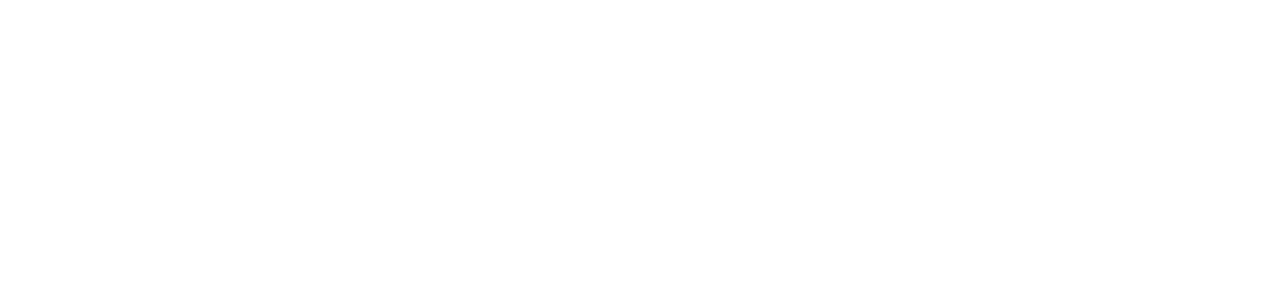
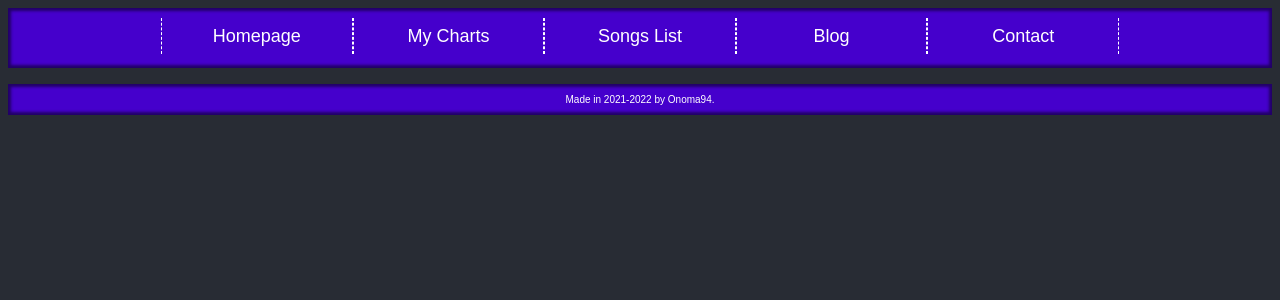
Before and after one commit to Onoma94/songs-site-tsx-frontend, a Next.js app: page /songs in a window 1280 px wide. Shown: the top 300 px of the page. Built offline with nearby package versions, Linux system fonts and the light colour scheme.

Commit message:
Fixed and rewrote routing. Removed some unnecessary files. Fixed stylesheets.

```diff
--- /dev/null
+++ b/components/layout.tsx
@@ -0,0 +1,18 @@
+import TopBar from "./topBar";
+import Navbar from "./navBar";
+import Footer from "./footer";
+
+type DashboardLayoutProps = {
+    children: React.ReactNode,
+}
+
+export default function Layout({children} : DashboardLayoutProps){
+    return(
+        <>
+            <TopBar />
+            <Navbar />
+            {children}
+            <Footer />
+        </>
+    )
+}
--- a/components/navBar.tsx
+++ b/components/navBar.tsx
@@ -1,18 +1,9 @@
-import React, { useState } from "react";
+import React from "react";
 import Link from "next/link";
 
 function Navbar()
 {
-    const [currentTab, setCurrentTab] = useState(() => {
-        switch (window.location.pathname) {
-          case "" || "/":
-            return "/";
-          case "/beer":
-            return "/chart";
-          default:
-            return window.location.pathname;
-        }
-      });
+
     return(
         <nav>
             <ul>
--- a/pages/_app.tsx
+++ b/pages/_app.tsx
@@ -1,8 +1,12 @@
-import '../styles/globals.css'
+import '../styles/style.css'
 import type { AppProps } from 'next/app'
+import Layout from '../components/layout'
 
 function MyApp({ Component, pageProps }: AppProps) {
-  return <Component {...pageProps} />
+  return (
+    <Layout>
+      <Component {...pageProps} />
+    </Layout>)
 }
 
 export default MyApp
--- /dev/null
+++ b/styles/style.css
@@ -0,0 +1,198 @@
+body
+{
+	background-color: #282c34;
+	color: white;
+	font-family:Arial, Helvetica, sans-serif;
+}
+
+topbar
+{
+	position: fixed;
+	top: 0px;
+	height: 20px;
+}
+
+nav
+{
+	position: relative;
+	top: 0px;
+	padding: 10px 0;
+	width: 100%;
+	background-color: #4500CC;
+	text-align: center;
+	box-shadow: #220066 3px 3px 3px 0px inset, #220066 -3px -3px 3px 0px inset;
+}
+
+footer
+{
+
+	display: block;
+
+	width: 100%;
+	padding: 10px 0;
+	font-size: 10px;
+	background-color: #4500CC;
+	text-align: center;
+	box-shadow: #220066 3px 3px 3px 0px inset, #220066 -3px -3px 3px 0px inset;
+}
+
+.wrapper
+{
+	position: relative;
+	margin-left: auto;
+	margin-right: auto;
+	background-image: url("footer_lodyas.png");
+	background-repeat: repeat;
+	background-size: 100px;
+	min-height: 80vh;
+}
+
+ol
+{
+	display: none;
+}
+
+ul
+{
+	padding: 0;
+	margin: 0;
+	list-style-type: none;
+	font-size: 18px;
+	height: 40px;
+	line-height: 200%;
+	display: inline-block;
+	width: 100%;
+}
+
+ul li
+{
+	display: inline-block;
+	margin: auto;
+	width: 15%;
+	border-left: 1px dashed white;
+	border-right: 1px dashed white;
+}
+
+.song-frame
+{
+	display: inline-block;
+	border-style: dashed;
+	border-width: 1px;
+}
+
+.chart-pos
+{
+	width: 20px;
+	display: inline-block;
+	margin: 2px;
+}
+
+.song-songtitle
+{
+	display: inline-block;
+	margin: 2px;
+	width: 300px;
+}
+
+.song-artistname
+{
+	display: inline-block;
+	margin: 2px;
+	font-weight: 800;
+	width: 300px;
+}
+
+a
+{
+	color: white;
+	text-decoration: none;
+	display: block;
+}
+.pagination
+{
+	text-align: center;
+	font-weight: 700;
+	font-size: 18px;
+}
+
+.page-item
+{
+	display: inline-block;
+}
+
+.input-group-append
+{
+	margin: 2px;
+	display: inline-block;
+}
+
+.post
+{
+	border: 1px dashed white;
+	width: 90%;
+}
+
+.post-content
+{
+	width: 90%;
+	min-height: 60px;
+	margin: 4px;
+}
+
+.post-author
+{
+	margin: 4px;
+	font-weight: 800;
+}
+
+.post-date
+{
+	margin: 4px;
+	font-weight: 100;
+}
+
+.post-form-content
+{
+	width: 90%;
+	height: 200px;
+	display: block;
+	resize: vertical;
+}
+
+@media (min-width: 768px) {
+
+	.wrapper
+	{
+		width: 90%;
+	}
+
+	.page-item
+	{
+		margin: 2px;
+	}
+
+	.site-section
+	{
+		margin: 16px;
+	}
+
+	.post
+	{
+		margin: 2px;
+		width: 400px;
+	}
+
+	.post-form-content
+	{
+		width: 400px;
+	}
+}
+
+@media (min-width: 1024px) {
+
+	.wrapper
+	{
+		width: 80%;
+	}
+
+}
--- a/tsconfig.json
+++ b/tsconfig.json
@@ -15,6 +15,6 @@
     "jsx": "preserve",
     "incremental": true
   },
-  "include": ["next-env.d.ts", "**/*.ts", "**/*.tsx"],
+  "include": ["next-env.d.ts", "**/*.ts", "**/*.tsx", "reportWebVitals.js"],
   "exclude": ["node_modules"]
 }
```
Also changed, not shown: pages/home.tsx (deleted, +0 -17 lines), pages/index.tsx (+12 -67 lines), reportWebVitals.js (added, +13 -0 lines), styles/footer_lodyas.png (added).
